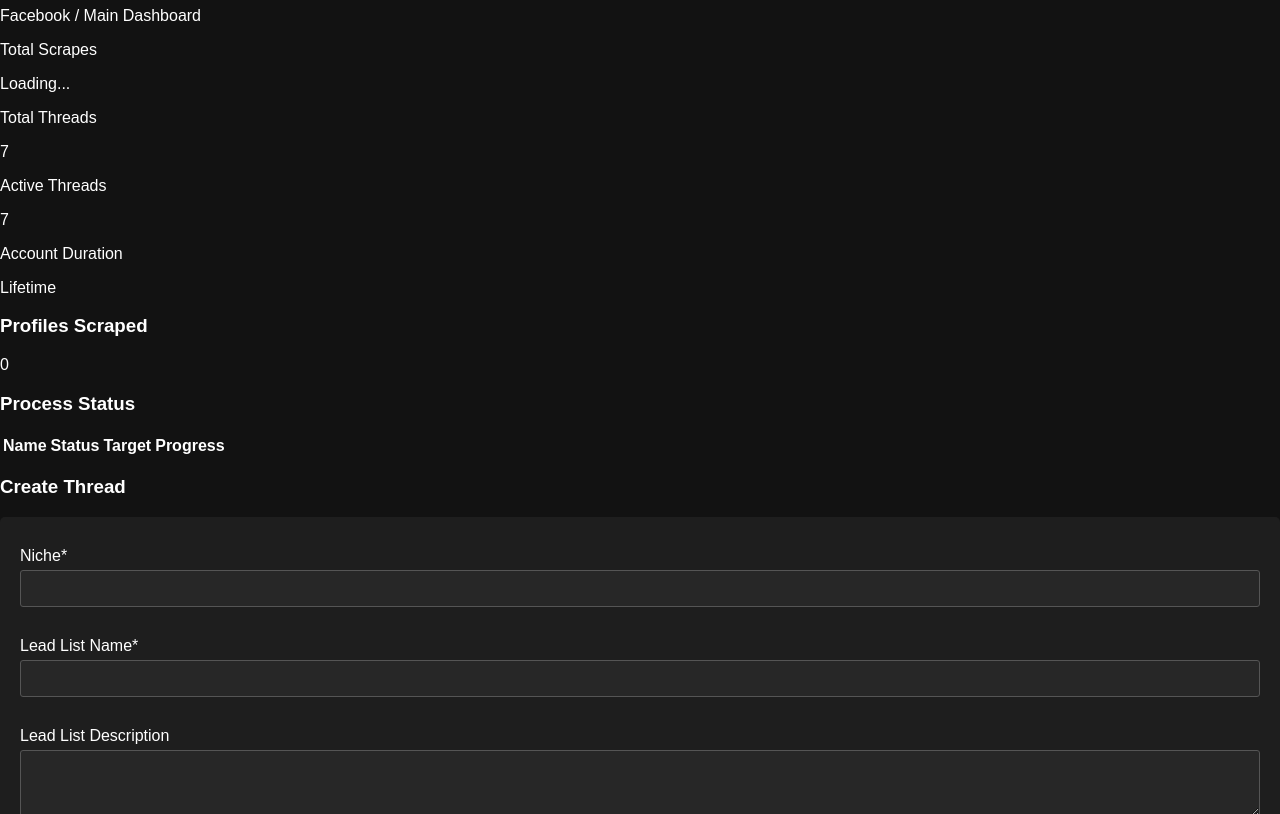
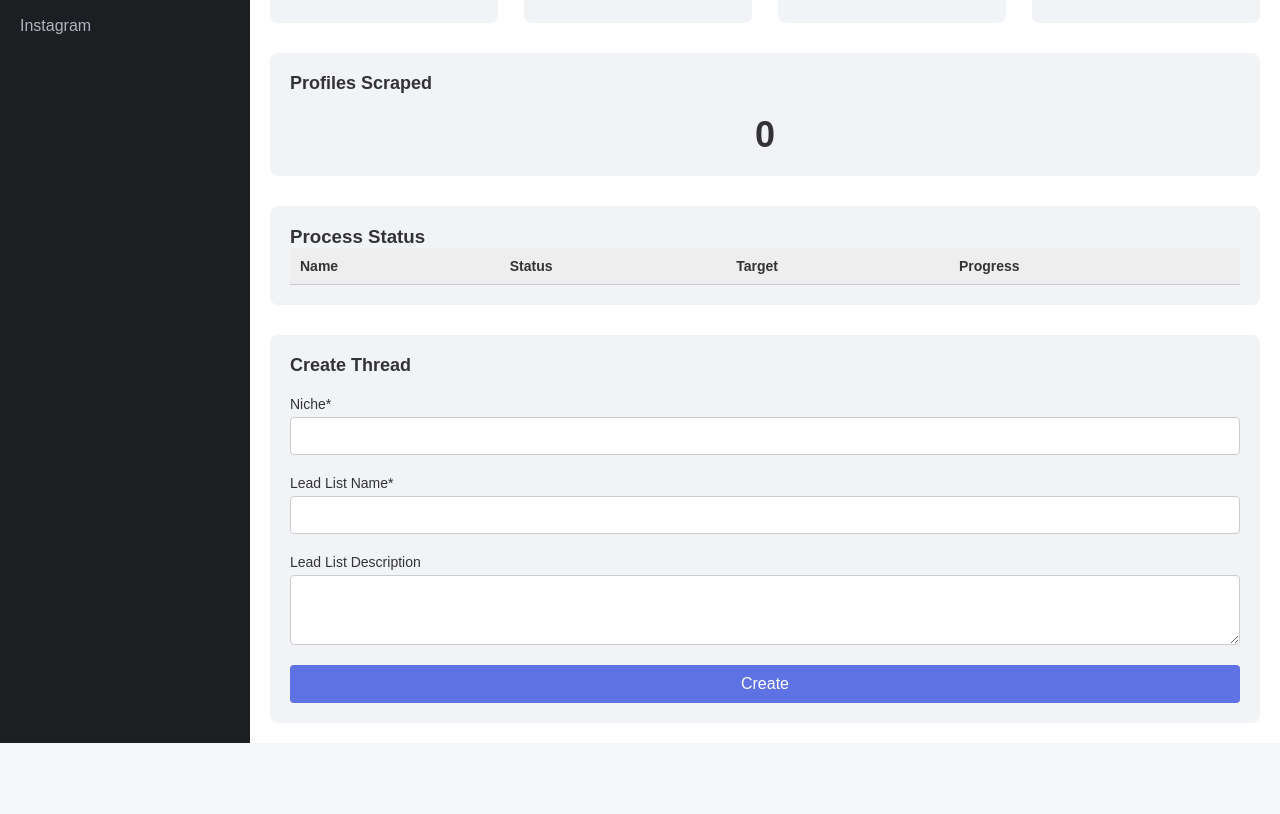
Before and after one commit to Chips-pixel/Siliconleads, a plain HTML site: page index.html in a window 1280 px wide. Shown: the part 171-985 px from the top of the page. After the commit the page ends 914 px from the top, so only its background shows below. Drawn offline with Linux system fonts and the light colour scheme.

Commit message:
Update styles.css

```diff
--- a/styles.css
+++ b/styles.css
@@ -1,132 +1,203 @@
 /* General styles */
-body {
-    font-family: Arial, sans-serif;
+* {
     margin: 0;
     padding: 0;
-    background-color: #121212; /* Dark background */
-    color: #ffffff; /* White text */
+    box-sizing: border-box;
+    font-family: 'Arial', sans-serif;
 }
 
-header {
-    text-align: center;
-    padding: 50px 20px;
-    background: linear-gradient(90deg, rgba(255, 0, 150, 0.7), rgba(0, 204, 255, 0.7)); /* Gradient for the header */
-    box-shadow: 0 4px 10px rgba(0, 0, 0, 0.5);
+body {
+    background-color: #f4f6f9;
+    color: #333;
 }
 
-nav ul {
-    list-style-type: none;
-    padding: 0;
+.container {
+    display: flex;
+    min-height: 100vh;
 }
 
-nav ul li {
-    display: inline;
-    margin: 0 15px;
-}
-
-nav ul li a {
-    color: #ffffff;
-    text-decoration: none;
-    border: 1px solid transparent;
-    padding: 5px 10px;
-    transition: border-color 0.3s;
-}
-
-nav ul li a:hover {
-    border-color: #ff00ff; /* Pink border on hover */
-}
-
-/* Main content */
-main {
-    padding: 20px;
-}
-
-section {
-    margin: 40px 0;
-}
-
-h2 {
-    border-bottom: 2px solid #ff00ff; /* Pink underline for section titles */
-    padding-bottom: 10px;
-}
-
-/* Features Section */
-#features {
-    background-color: #333;
-    color: #fff;
-    padding: 50px 20px;
-    text-align: center;
-}
-
-.features-container {
-    display: flex;
-    justify-content: space-around;
-    flex-wrap: wrap;
-}
-
-.feature {
-    background-color: #444;
-    border-radius: 8px;
-    padding: 20px;
-    margin: 10px;
-    flex: 1 1 200px; /* Flex-grow, flex-shrink, flex-basis */
-    transition: transform 0.3s;
-}
-
-.feature:hover {
-    transform: scale(1.05);
-}
-
-.feature h3 {
-    margin-top: 0;
-}
-
-.feature p {
-    font-size: 0.9em;
-}
-
-/* Contact form */
-form {
-    background-color: #1e1e1e;
-    border-radius: 5px;
+/* Sidebar */
+.sidebar {
+    width: 250px;
+    background-color: #1d1e22;
     padding: 20px;
     display: flex;
     flex-direction: column;
 }
 
-label {
-    margin: 10px 0 5px;
+.sidebar .logo {
+    color: white;
+    font-size: 24px;
+    font-weight: bold;
+    text-align: center;
+    margin-bottom: 30px;
 }
 
-input, textarea {
-    border: 1px solid #555;
-    border-radius: 3px;
+.sidebar nav ul {
+    list-style: none;
+}
+
+.sidebar nav ul li {
+    margin: 20px 0;
+}
+
+.sidebar nav ul li a {
+    color: #b0b3c0;
+    text-decoration: none;
+    font-size: 16px;
+}
+
+.sidebar nav ul li a:hover {
+    color: #ffffff;
+}
+
+/* Main Content */
+.main-content {
+    flex-grow: 1;
+    padding: 20px;
+    background-color: #fff;
+}
+
+.header {
+    margin-bottom: 20px;
+}
+
+.header h1 {
+    font-size: 26px;
+    margin-bottom: 5px;
+}
+
+.header p {
+    font-size: 14px;
+    color: #666;
+}
+
+/* Metrics Section */
+.metrics {
+    display: flex;
+    justify-content: space-between;
+    margin-bottom: 30px;
+}
+
+.metric-box {
+    width: 23%;
+    background-color: #f1f3f7;
+    padding: 20px;
+    text-align: center;
+    border-radius: 8px;
+}
+
+.metric-box p {
+    margin: 5px 0;
+    font-size: 18px;
+    color: #555;
+}
+
+.metric-box p:last-child {
+    font-size: 22px;
+    font-weight: bold;
+    color: #333;
+}
+
+/* Analytics Section */
+.analytics {
+    background-color: #f1f3f7;
+    padding: 20px;
+    border-radius: 8px;
+    margin-bottom: 30px;
+}
+
+.analytics h3 {
+    margin-bottom: 20px;
+    font-size: 18px;
+    color: #333;
+}
+
+.analytics .chart {
+    text-align: center;
+    font-size: 36px;
+    font-weight: bold;
+    color: #333;
+}
+
+/* Process Status Section */
+.process-status {
+    background-color: #f1f3f7;
+    padding: 20px;
+    border-radius: 8px;
+    margin-bottom: 30px;
+}
+
+.process-status table {
+    width: 100%;
+    border-collapse: collapse;
+}
+
+.process-status th, .process-status td {
+    text-align: left;
+    padding: 10px;
+    border-bottom: 1px solid #ccc;
+    font-size: 14px;
+}
+
+.process-status th {
+    background-color: #eee;
+}
+
+/* Create Thread Section */
+.create-thread {
+    background-color: #f1f3f7;
+    padding: 20px;
+    border-radius: 8px;
+}
+
+.create-thread h3 {
+    margin-bottom: 20px;
+    font-size: 18px;
+    color: #333;
+}
+
+.create-thread form {
+    display: flex;
+    flex-direction: column;
+}
+
+.create-thread label {
+    margin-bottom: 5px;
+    font-size: 14px;
+    color: #333;
+}
+
+.create-thread input, .create-thread textarea {
     padding: 10px;
     margin-bottom: 20px;
-    background-color: #272727; /* Dark input background */
-    color: #ffffff; /* White text */
+    border: 1px solid #ccc;
+    border-radius: 4px;
+    font-size: 14px;
 }
 
-button {
-    background-color: #ff00ff; /* Pink button */
-    color: #ffffff;
+.create-thread button {
+    padding: 10px;
+    background-color: #5e72e4;
+    color: white;
     border: none;
-    border-radius: 5px;
-    padding: 10px;
+    border-radius: 4px;
+    font-size: 16px;
     cursor: pointer;
-    transition: background-color 0.3s;
 }
 
-button:hover {
-    background-color: #d5006d; /* Darker pink on hover */
+.create-thread button:hover {
+    background-color: #324cdd;
 }
 
-/* Footer */
-footer {
-    text-align: center;
-    padding: 20px 0;
-    background-color: #1e1e1e;
-    position: relative;
-    bottom: 0;
-    width: 100%;
+/* Responsive adjustments */
+@media (max-width: 768px) {
+    .metrics {
+        flex-direction: column;
+    }
+
+    .metric-box {
+        width: 100%;
+        margin-bottom: 20px;
+    }
 }
```
